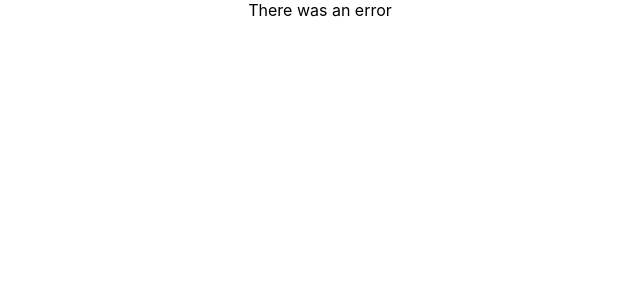
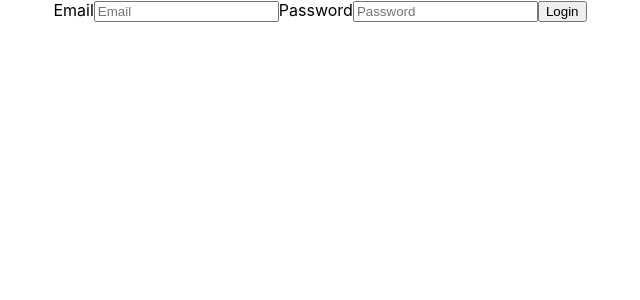
Before and after one commit to petrussola/url-shortener-frontend, a React (Create React App) app: page /login in a window 1280 px wide. Shown: the top 300 px of the page, without its empty margins (320-960 px from the left). Built offline with nearby package versions, Linux system fonts and the light colour scheme; no server answers.

Commit message:
Skeleton login component with api call ready to go. Pending debuggers once backend has been built

```diff
--- a/src/App.js
+++ b/src/App.js
@@ -5,6 +5,7 @@ import { Route, Switch } from 'react-router-dom';
 import FetchUrl from './Components/FetchUrl';
 import AddUrl from './Components/AddUrl';
 import SignUp from './Components/SignUp';
+import Login from './Components/Login';
 
 function App() {
 	const [redirect, setRedirect] = useState(false);
@@ -15,6 +16,7 @@ function App() {
 		<div className='App'>
 			<Switch>
 				<Route path='/signup' component={SignUp} />
+				<Route path='/login' component={Login} />
 				<Route
 					path='/:shortUrl'
 					render={(props) => (
--- /dev/null
+++ b/src/Components/Login.js
@@ -0,0 +1,57 @@
+import React, { useState } from 'react';
+import axios from 'axios';
+
+import baseApi from '../Config/config';
+
+const initialUser = {
+	email: '',
+	password: '',
+};
+
+const Login = () => {
+	const [logInUser, setLogInUser] = useState(initialUser);
+
+	// when user types in credentials
+	const onChangeHandler = (e) => {
+		setLogInUser({ ...logInUser, [e.target.id]: e.target.value });
+	};
+
+	// when user clicks on login
+	const logInHandler = (e) => {
+		e.preventDefault();
+		console.log(logInUser);
+		axios
+			.post(`${baseApi}/auth/login`, logInUser)
+			.then((res) => {
+				debugger;
+			})
+			.catch((error) => {
+				debugger;
+			});
+	};
+	return (
+		<div>
+			<form onSubmit={logInHandler}>
+				<label htmlFor='email'>Email</label>
+				<input
+					type='text'
+					id='email'
+					placeholder='Email'
+					value={logInUser.email}
+					onChange={onChangeHandler}
+				/>
+				<label htmlFor='email'>Password</label>
+				<input
+					type='password'
+					id='password'
+					placeholder='Password'
+					value={logInUser.password}
+					onChange={onChangeHandler}
+				/>
+				<button type='submit'>Login</button>
+			</form>
+		</div>
+	);
+};
+
+export default Login;
```
